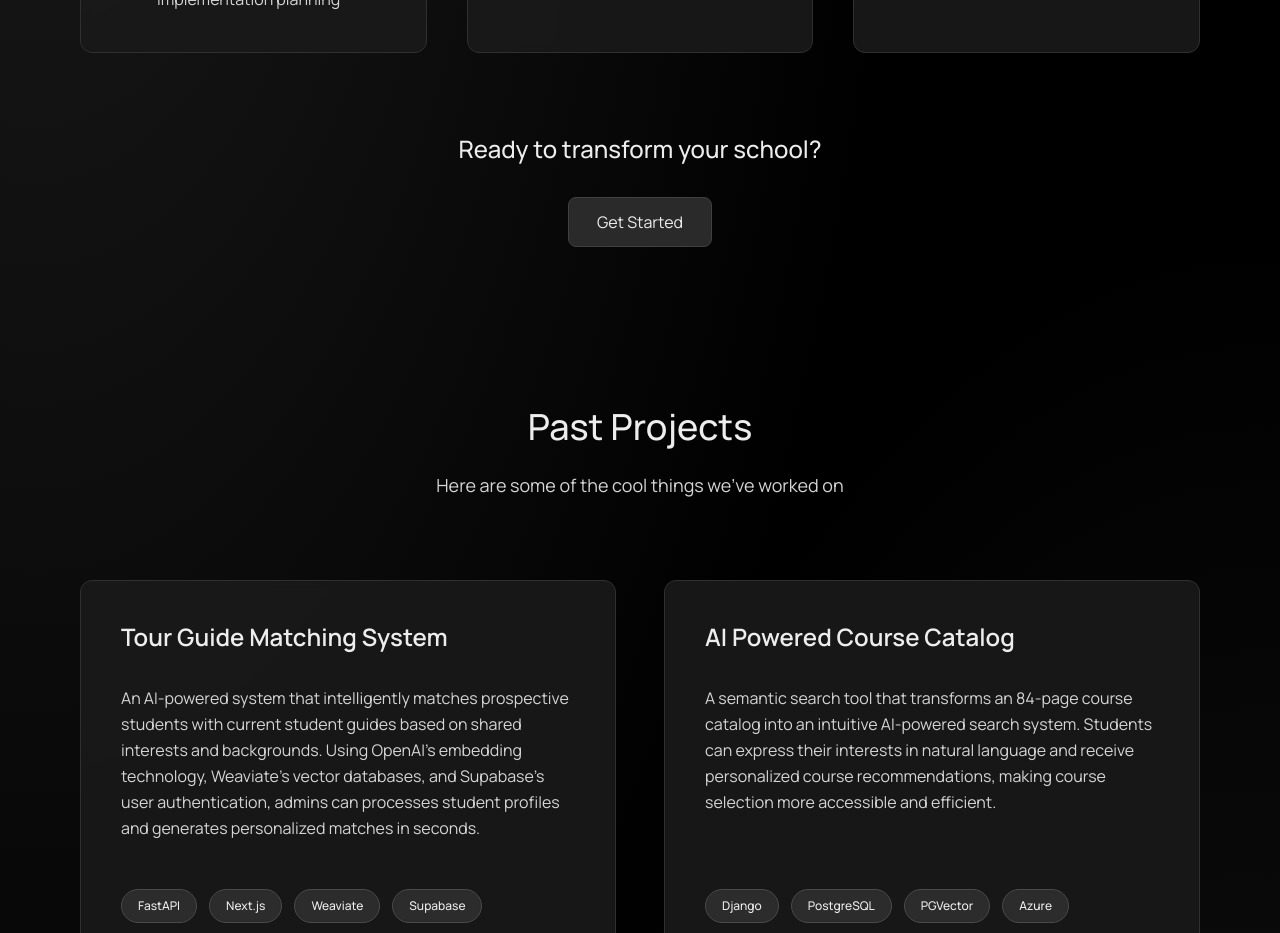
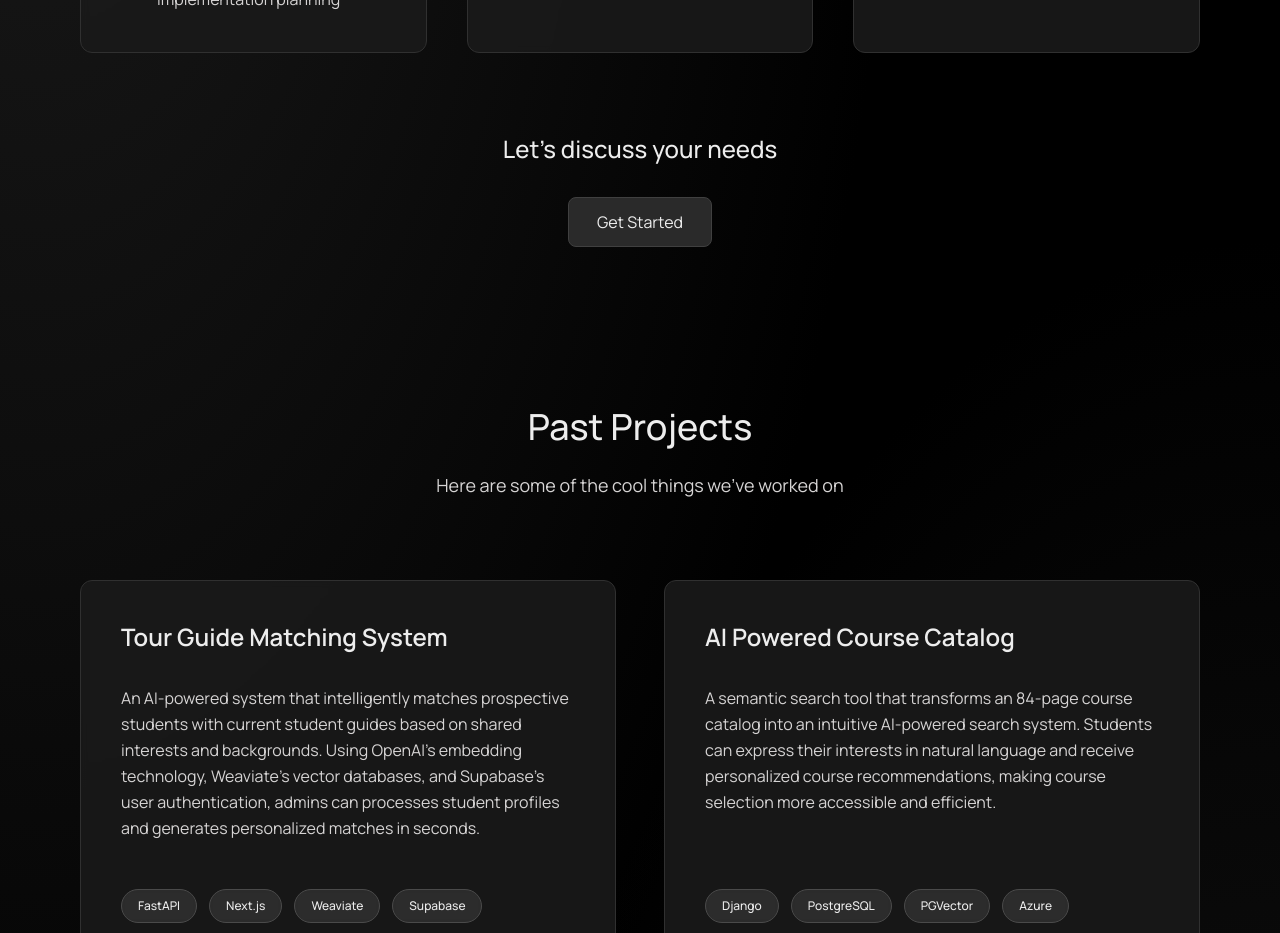
Before and after one commit to jonathanyangg/solveai, a Next.js app: page / in a window 1280 px wide. Shown: the part 1420-2353 px from the top of the page. Built offline with nearby package versions, Linux system fonts and the light colour scheme.

Commit message:
more professional

```diff
--- a/src/components/sections/Solutions.jsx
+++ b/src/components/sections/Solutions.jsx
@@ -99,7 +99,7 @@
 
         <div className='text-center'>
           <p className='mb-8 text-2xl font-medium text-[#ededed]'>
-            Ready to transform your school?
+            Let's discuss your needs
           </p>
           <button
             type='button'
```
